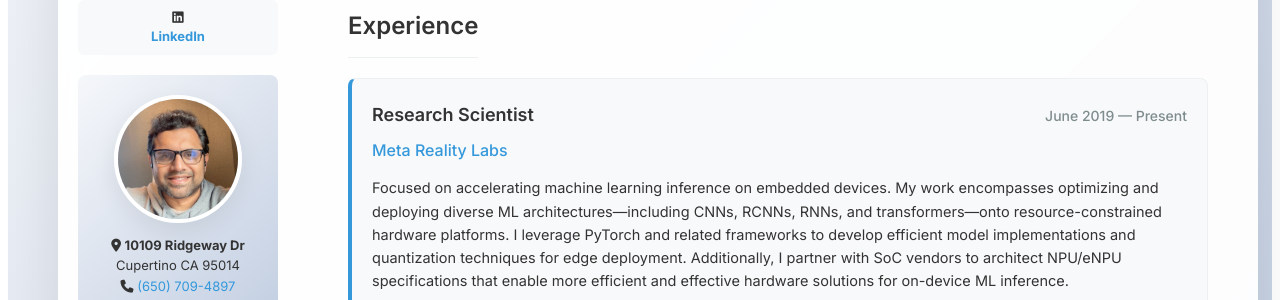
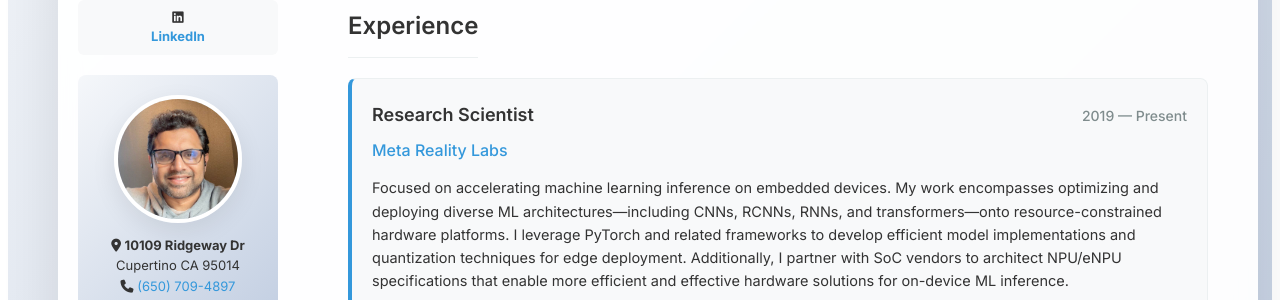
Before and after one commit to mohankku/mohankku.github.io, a Jekyll site: the page built from index.md, in a window 1280 px wide and 900 px high. Shown: the part 365-665 px from the top of the window. Built offline with Jekyll 4.4.1, drawn with Linux system fonts in a browser that asks for light colours.

Commit message:
Update Meta Reality Labs date to 2019

```diff
--- a/index.md
+++ b/index.md
@@ -13,7 +13,7 @@
   <li>
     <div class="exp-header">
       <span class="exp-title">Research Scientist</span>
-      <span class="exp-date">June 2019 &mdash; Present</span>
+      <span class="exp-date">2019 &mdash; Present</span>
     </div>
     <div class="exp-company">Meta Reality Labs</div>
     <p>Focused on accelerating machine learning inference on embedded devices. My work encompasses optimizing and deploying diverse ML architectures—including CNNs, RCNNs, RNNs, and transformers—onto resource-constrained hardware platforms. I leverage PyTorch and related frameworks to develop efficient model implementations and quantization techniques for edge deployment. Additionally, I partner with SoC vendors to architect NPU/eNPU specifications that enable more efficient and effective hardware solutions for on-device ML inference.</p>
```
